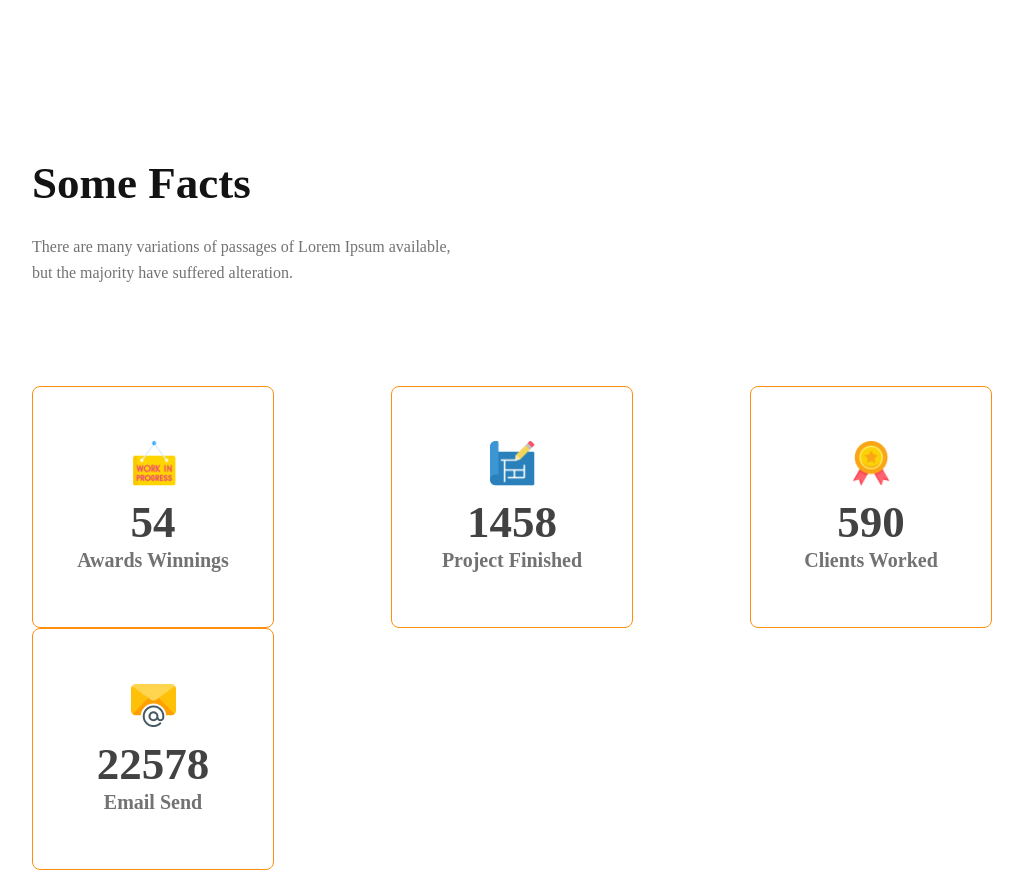
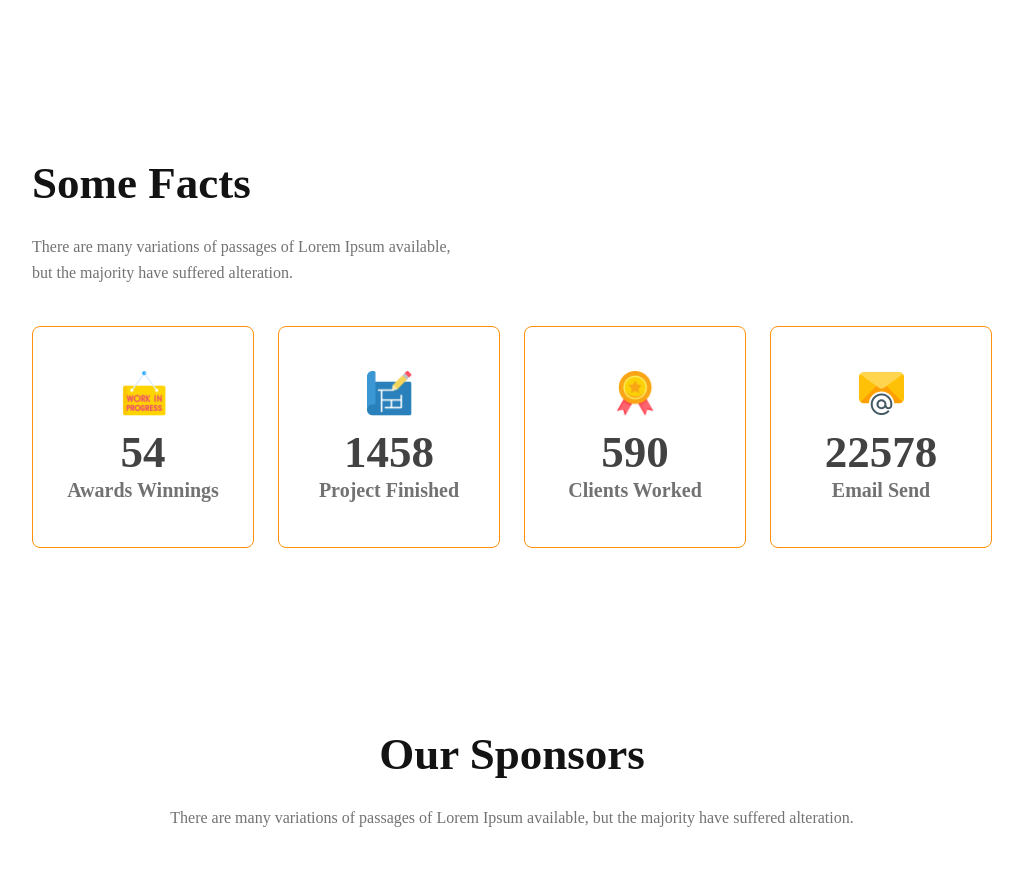
Before and after one commit to Toufiquer/2023-assignment-2, a plain HTML site: page index.html in a window 1024 px wide. Shown: the part 2840-3713 px from the top of the page. Drawn offline with Linux system fonts and the light colour scheme.

Commit message:
media query width min 1024 complete

```diff
--- a/style.css
+++ b/style.css
@@ -354,6 +354,15 @@ img {
   }
 }
 
+@media only screen and (min-width: 1024px) and (max-width: 1199px) {
+  #facts .content .facts-item {
+    height: 220px;
+    width: 220px;
+  }
+  #facts .title p {
+    margin-bottom: 40px;
+  }
+}
 @media only screen and (min-width: 1200px) {
   .container {
     width: 1140px;
```
